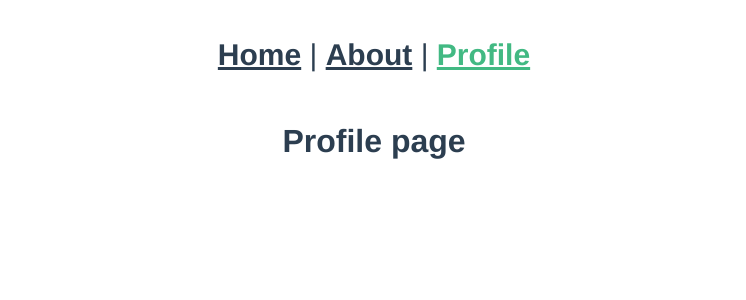
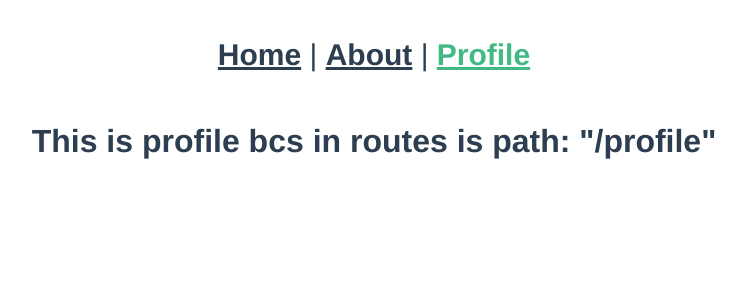
Before and after one commit to gumernus/Vue-Learn, a Vue app: page /profile in a window 1280 px wide. Shown: the top 300 px of the page, without its empty margins (266-1012 px from the left). Built offline with nearby package versions, Linux system fonts and the light colour scheme.

Commit message:
Update Profile.vue

```diff
--- a/src/views/Profile.vue
+++ b/src/views/Profile.vue
@@ -1,6 +1,6 @@
 <template>
   <div>
-    <h1>Profile page</h1>
+    <h1>This is profile bcs in routes is path: "/profile" </h1>
   </div>
 </template>
 
```
